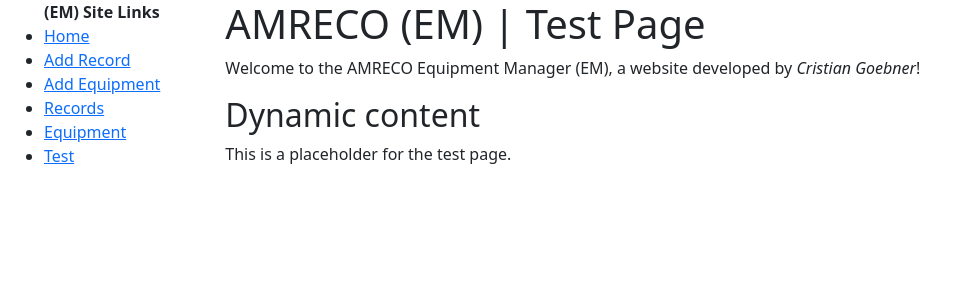
After one commit to cgoebner/django_streamline_em, a Django app: page /equipment-manager/test/ in a window 1280 px wide. The commit adds this page. Shown: the top 300 px of the page, without its empty margins (0-957 px from the left). Run offline with Django 5.2, Linux system fonts and the light colour scheme.

Commit message:
Added all of the placeholder templates for the sidebar nav

```diff
--- a/equipment_manager/templates/index.html
+++ b/equipment_manager/templates/index.html
@@ -19,7 +19,7 @@
 {#      <li><strong>Number of Different Manufacturers:</strong> {{ num_manufacturers }}</li>#}
 {#      <li><strong>Number of Different Models:</strong> {{ num_models }}</li>#}
 {#      <li><strong>Separate Pieces of Equipment:</strong> {{ num_instances }}</li>#}
-{#      <li><strong>Number of Different Locations:</strong> {{ num_instances }}</li> <!-- TODO Change num_instances to an actual location value -->#}
+{#      <li><strong>Number of Different Locations:</strong> {{ num_instances }}</li>#}
 {#  </ul>#}
 {% endblock %}
 
--- /dev/null
+++ b/equipment_manager/templates/test.html
@@ -0,0 +1,24 @@
+<!DOCTYPE html>
+<html lang="en">
+<head>
+    <meta charset="UTF-8">
+    <title>AMRECO (EM) | Test Page</title>
+</head>
+<body>
+
+{% extends "admin/base_generic.html" %}
+
+{% block content %}
+
+<h1>AMRECO (EM) | Test Page</h1>
+    <p>
+    Welcome to the AMRECO Equipment Manager (EM), a website developed by
+    <em>Cristian Goebner</em>!
+    </p>
+    <h2>Dynamic content</h2>
+    {{ ph_test_text }}
+
+{% endblock %}
+
+</body>
+</html>
--- a/equipment_manager/urls.py
+++ b/equipment_manager/urls.py
@@ -1,7 +1,16 @@
 from django.urls import path
 from . import views
-from .views import ph_index_view
+from .views import (ph_index_view, ph_add_record_view, ph_add_equipment_view, ph_equipment_view, ph_records_view,
+                    ph_test_view)
 
 urlpatterns = [
     path('', ph_index_view, name='index'),
 ]
+
+urlpatterns += [
+    path('records/add-record/', ph_add_record_view, name='add record'),
+    path('equipment/add-equipment/', ph_add_equipment_view, name='add equipment'),
+    path('equipment/', ph_equipment_view, name='equipment'),
+    path('records/', ph_records_view, name='records'),
+    path('test/', ph_test_view, name='test'),
+]
--- a/equipment_manager/views.py
+++ b/equipment_manager/views.py
@@ -3,6 +3,37 @@
 # Create your views here.
 def ph_index_view(request):
     context = {
-        'ph_index_text': 'This is a placeholder for the add states page.'
+        'ph_index_text': 'This is a placeholder for the index page.'
     }
     return render(request, 'index.html', context)
+
+
+def ph_add_record_view(request):
+    context = {
+        'ph_add_record_text': 'This is a placeholder for the add record page.'
+    }
+    return render(request, 'add_record.html', context)
+
+def ph_add_equipment_view(request):
+    context = {
+        'ph_add_equipment_text': 'This is a placeholder for the add equipment page.'
+    }
+    return render(request, 'add_equipment.html', context)
+
+def ph_records_view(request):
+    context = {
+        'ph_records_text': 'This is a placeholder for the records page.'
+    }
+    return render(request, 'records.html', context)
+
+def ph_equipment_view(request):
+    context = {
+        'ph_equipment_text': 'This is a placeholder for the equipment page.'
+    }
+    return render(request, 'equipment.html', context)
+
+def ph_test_view(request):
+    context = {
+        'ph_test_text': 'This is a placeholder for the test page.'
+    }
+    return render(request, 'test.html', context)
--- a/templates/admin/base_generic.html
+++ b/templates/admin/base_generic.html
@@ -22,14 +22,12 @@
 
             <ul class="sidebar-nav">
             <strong>(EM) Site Links</strong>
-                <li><a href="">Home</a></li>
-                <li><a href="">Search</a></li>
-                <li><a href="">Add States</a></li>
-                <li><a href="">Add Records</a></li>
-                <li><a href="">View Models</a></li>
-                <li><a href="">Add Models</a></li>
-                <li><a href="">State Logs</a></li>
-                <li><a href="">Record Logs</a></li>
+                <li><a href="{% url 'index' %}">Home</a></li>
+                <li><a href="{% url 'add record' %}">Add Record</a></li>
+                <li><a href="{% url 'add equipment' %}">Add Equipment</a></li>
+                <li><a href="{% url 'records' %}">Records</a></li>
+                <li><a href="{%  url 'equipment' %}">Equipment</a></li>
+                <li><a href="{% url 'test' %}">Test</a></li>
             </ul>
           {% endblock %}
         </div>
```
Also changed, not shown: equipment_manager/templates/add_equipment.html (added, +24 -0 lines), equipment_manager/templates/add_record.html (added, +23 -0 lines), equipment_manager/templates/equipment.html (added, +24 -0 lines), equipment_manager/templates/records.html (added, +24 -0 lines).
